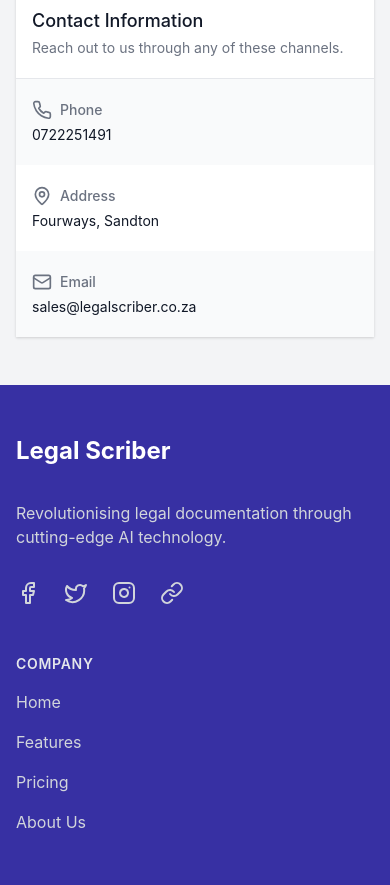
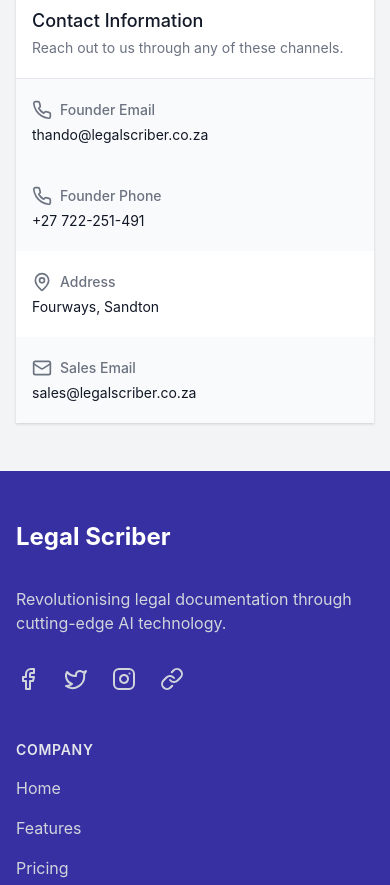
Before and after one commit to ThandoSomacele/legal-scriber, a React (Vite) app: page / in a window 390 px wide. Shown: the part 5860-6745 px from the top of the page. Built offline with nearby package versions, Linux system fonts and the light colour scheme.

Commit message:
edited contact details and header menu linking

```diff
--- a/src/components/ContactUsSection.jsx
+++ b/src/components/ContactUsSection.jsx
@@ -98,9 +98,19 @@
               <dl>
                 <div className='bg-gray-50 px-4 py-5 sm:grid sm:grid-cols-3 sm:gap-4 sm:px-6'>
                   <dt className='text-sm font-medium text-gray-500 flex items-center'>
-                    <Phone className='h-5 w-5 mr-2' /> Phone
+                    <Phone className='h-5 w-5 mr-2' /> Founder Email
                   </dt>
-                  <dd className='mt-1 text-sm text-gray-900 sm:mt-0 sm:col-span-2'>0722251491</dd>
+                  <dd className='mt-1 text-sm text-gray-900 sm:mt-0 sm:col-span-2'>
+                    <a href='mailto:thando@legalscriber.co.za'>thando@legalscriber.co.za</a>
+                  </dd>
+                </div>
+                <div className='bg-gray-50 px-4 py-5 sm:grid sm:grid-cols-3 sm:gap-4 sm:px-6'>
+                  <dt className='text-sm font-medium text-gray-500 flex items-center'>
+                    <Phone className='h-5 w-5 mr-2' /> Founder Phone
+                  </dt>
+                  <dd className='mt-1 text-sm text-gray-900 sm:mt-0 sm:col-span-2'>
+                    <a href='tel:27722251491'>+27 722-251-491</a>
+                  </dd>
                 </div>
                 <div className='bg-white px-4 py-5 sm:grid sm:grid-cols-3 sm:gap-4 sm:px-6'>
                   <dt className='text-sm font-medium text-gray-500 flex items-center'>
@@ -110,9 +120,11 @@
                 </div>
                 <div className='bg-gray-50 px-4 py-5 sm:grid sm:grid-cols-3 sm:gap-4 sm:px-6'>
                   <dt className='text-sm font-medium text-gray-500 flex items-center'>
-                    <Mail className='h-5 w-5 mr-2' /> Email
+                    <Mail className='h-5 w-5 mr-2' /> Sales Email
                   </dt>
-                  <dd className='mt-1 text-sm text-gray-900 sm:mt-0 sm:col-span-2'>sales@legalscriber.co.za</dd>
+                  <dd className='mt-1 text-sm text-gray-900 sm:mt-0 sm:col-span-2'>
+                    <a href='mailto:sales@legalscriber.co.za'>sales@legalscriber.co.za</a>
+                  </dd>
                 </div>
               </dl>
             </div>
--- a/src/components/layouts/Header.jsx
+++ b/src/components/layouts/Header.jsx
@@ -63,26 +63,26 @@
 
   // Render the appropriate link based on whether it's a section on the home page or a separate page
   const renderNavLink = item => {
-    if (location.pathname === '/' && !item.href.startsWith('/')) {
+    if (location.pathname === '/') {
       return (
         <ScrollLink
-          key={item.name}
           to={item.href}
           spy={true}
           smooth={true}
-          offset={-70}
+          offset={-70} // Adjust this value based on your header height
           duration={500}
-          className={`${linkStyle} cursor-pointer`}>
+          className='text-base text-gray-300 hover:text-white cursor-pointer'>
           {item.name}
         </ScrollLink>
       );
     } else {
       return (
-        <RouterLink key={item.name} to={item.href} className={linkStyle}>
+        <RouterLink to={`/#${item.name}`} className='text-base text-gray-300 hover:text-white'>
           {item.name}
         </RouterLink>
       );
     }
+    an;
   };
 
   return (
```
